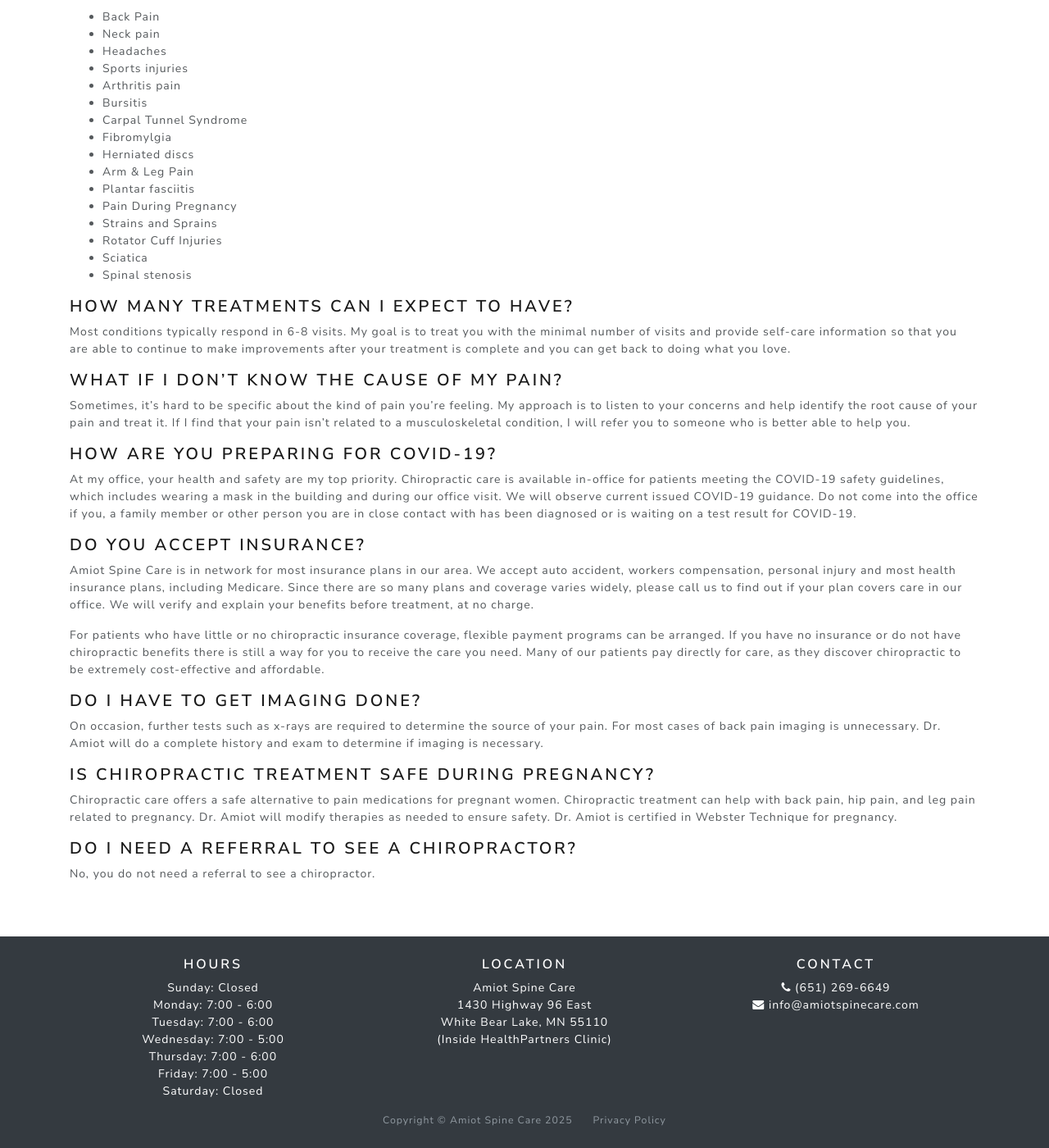
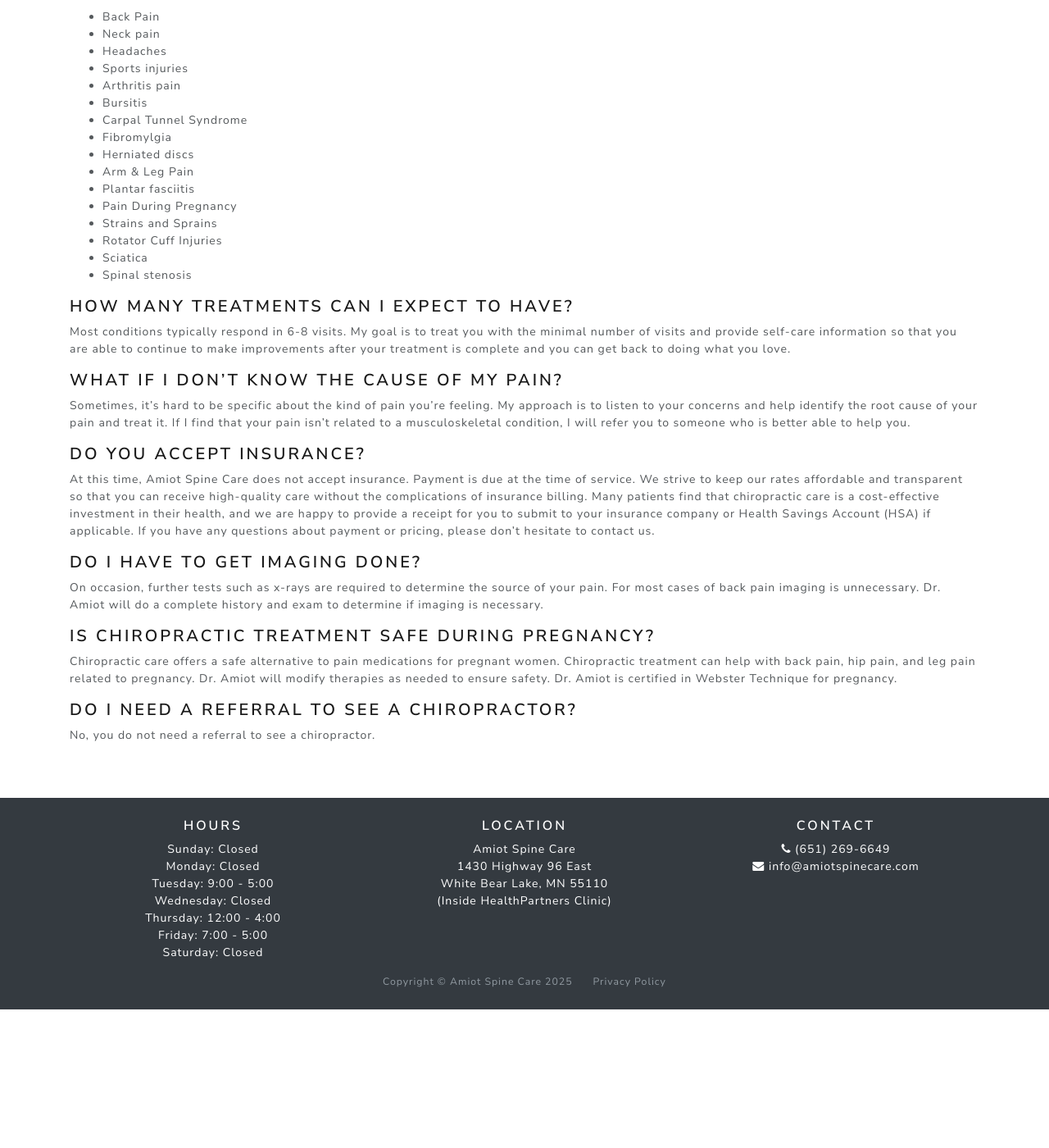
Before and after one commit to amiotspinecare/amiotspinecare.github.io, a Jekyll site: the page built from index.md, in a window 1280 px wide and 1400 px high, scrolled down 1530 px. Shown: the whole window at 82% size. Built offline with Jekyll 4.4.1, drawn with Linux system fonts in a browser that asks for light colours; nearby versions of some CDN libraries; after the commit the page ends 2761 px from its top, so only the background shows below that.

Commit message:
Update hours and insurance.

```diff
--- a/_config.yml
+++ b/_config.yml
@@ -98,9 +98,13 @@ contact:
   email: info@amiotspinecare.com
   email_url: 'mailto:info@amiotspinecare.com'
   hours:
-    '**Sunday:** Closed<br> **Monday:** 7:00 - 6:00<br> **Tuesday:** 7:00 -
-    6:00<br> **Wednesday:** 7:00 - 5:00<br> **Thursday:** 7:00 - 6:00<br>
-    **Friday:** 7:00 - 5:00<br> **Saturday:** Closed'
+    '**Sunday:** Closed<br>
+     **Monday:** Closed<br>
+     **Tuesday:** 9:00 - 5:00<br>
+     **Wednesday:** Closed<br>
+     **Thursday:** 12:00 - 4:00<br>
+     **Friday:** 7:00 - 5:00<br>
+     **Saturday:** Closed'
   section: contact
 
 faqs: '#### What is Chiropractic?
@@ -179,29 +183,13 @@ faqs: '#### What is Chiropractic?
   musculoskeletal condition, I will refer you to someone who is better able to
   help you.
 
-  #### How are you preparing for COVID-19?
-
-  At my office, your health and safety are my top priority. Chiropractic care is
-  available in-office for patients meeting the COVID-19 safety guidelines, which
-  includes wearing a mask in the building and during our office visit. We will
-  observe current issued COVID-19 guidance. Do not come into the office if you,
-  a family member or other person you are in close contact with has been
-  diagnosed or is waiting on a test result for COVID-19.
-
   #### Do you accept insurance?
 
-  Amiot Spine Care is in network for most insurance plans in our area. We accept
-  auto accident, workers compensation, personal injury and most health insurance
-  plans, including Medicare. Since there are so many plans and coverage varies
-  widely, please call us to find out if your plan covers care in our office. We
-  will verify and explain your benefits before treatment, at no charge.
+  At this time, Amiot Spine Care does not accept insurance.
+  Payment is due at the time of service. We strive to keep our rates affordable and transparent so that you can receive high-quality care without the complications of insurance billing.
 
-
-  For patients who have little or no chiropractic insurance coverage, flexible
-  payment programs can be arranged. If you have no insurance or do not have
-  chiropractic benefits there is still a way for you to receive the care you
-  need. Many of our patients pay directly for care, as they discover
-  chiropractic to be extremely cost-effective and affordable.
+  Many patients find that chiropractic care is a cost-effective investment in their health, and we are happy to provide a receipt for you to submit to your insurance company or Health Savings Account (HSA) if applicable.
+  If you have any questions about payment or pricing, please don’t hesitate to contact us.
 
   #### Do I have to get imaging done?
 
```
